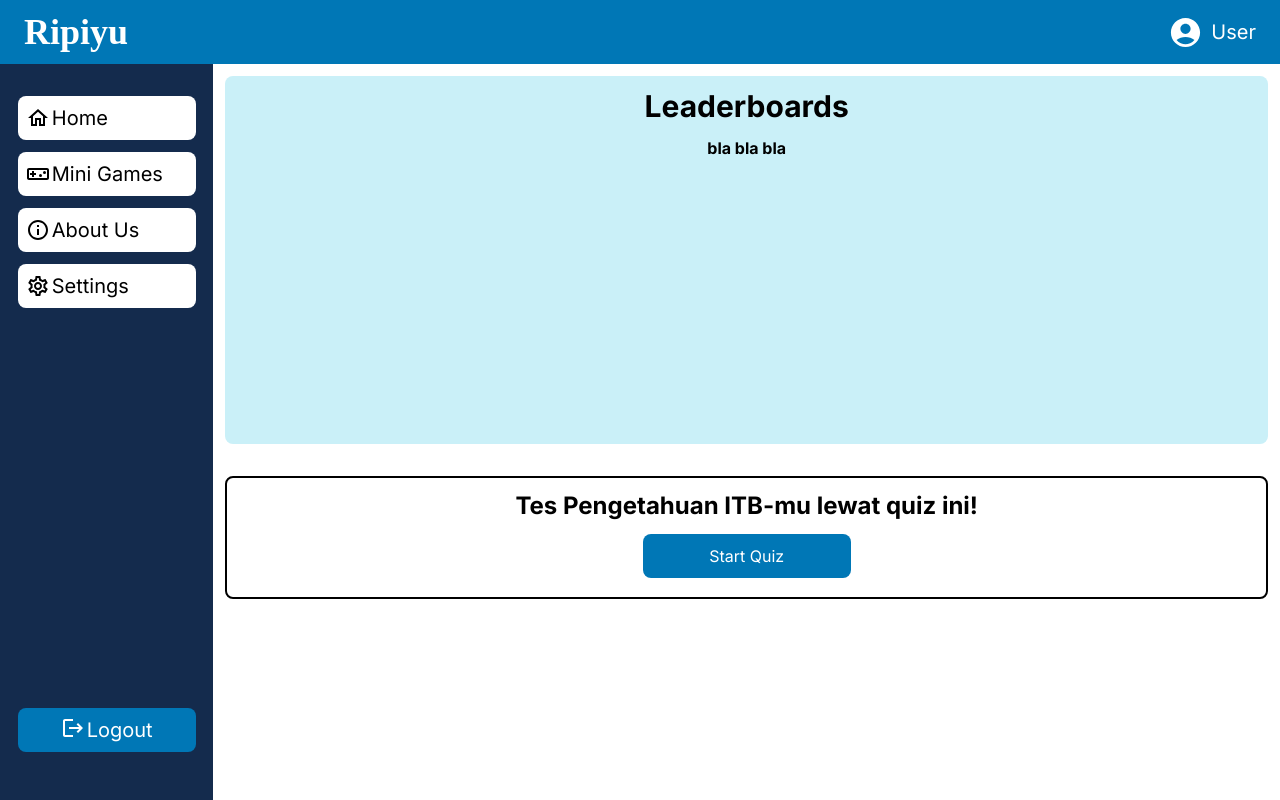
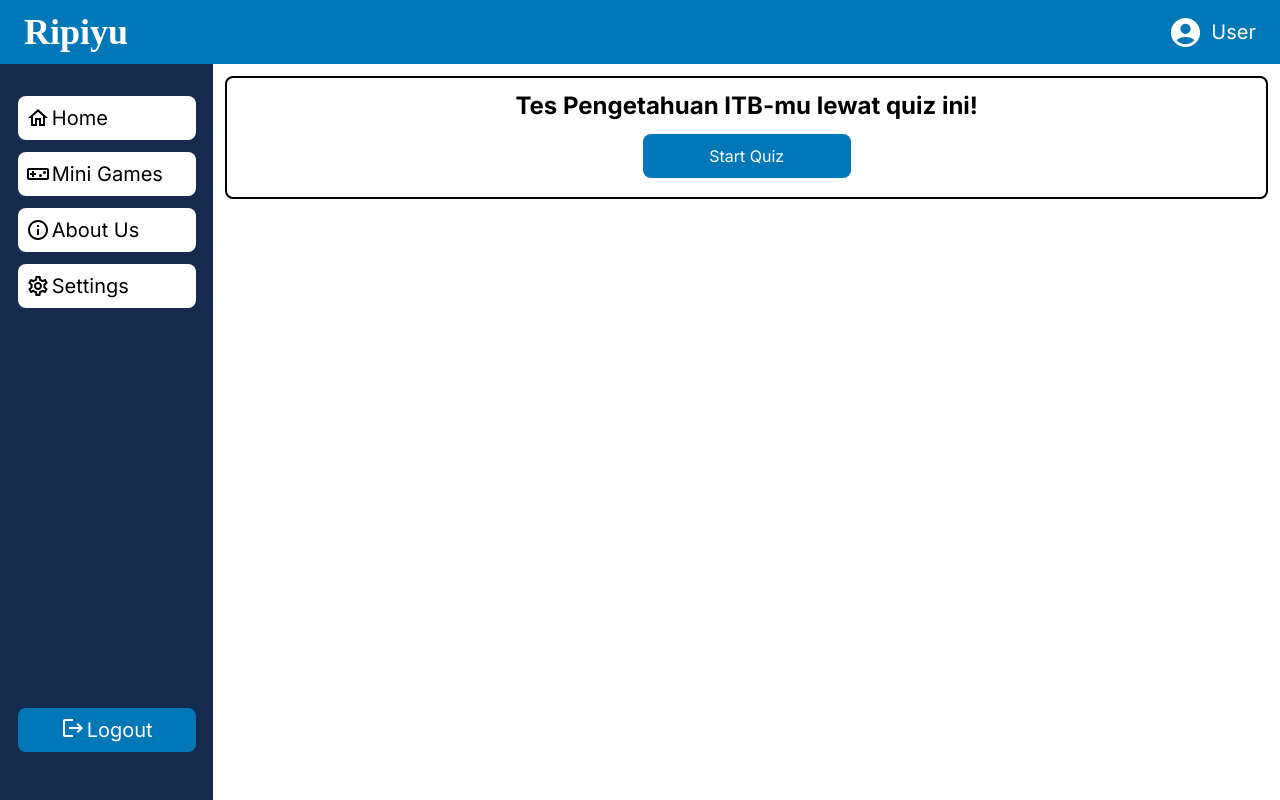
Before and after one commit to Henshou/Ripiyu, a Next.js app: page /minigames in a window 1280 px wide. Built offline with nearby package versions, Linux system fonts and the light colour scheme.

Commit message:
Feat: removed leaderboards

```diff
--- a/app/minigames/page.tsx
+++ b/app/minigames/page.tsx
@@ -243,12 +243,6 @@ export default function MinigamesPage() {
                                 : <></>
                             }
 
-                            {/* Leaderboards */}
-                            <div className="ml-3 mt-3 mr-3 mb-5 h-3/6 rounded-lg bg-cloudblue">
-                                <h2 className="text-3xl p-3 text-center font-bold">Leaderboards</h2>
-                                <h2 className="text-center font-bold">bla bla bla</h2>
-                            </div>
-
                             {/* Quiz Start */}
                             <div className="m-3 h-1/6 border-2 rounded-lg bg-white">
                                 <h2 className="text-2xl p-3 text-center font-bold">
```
